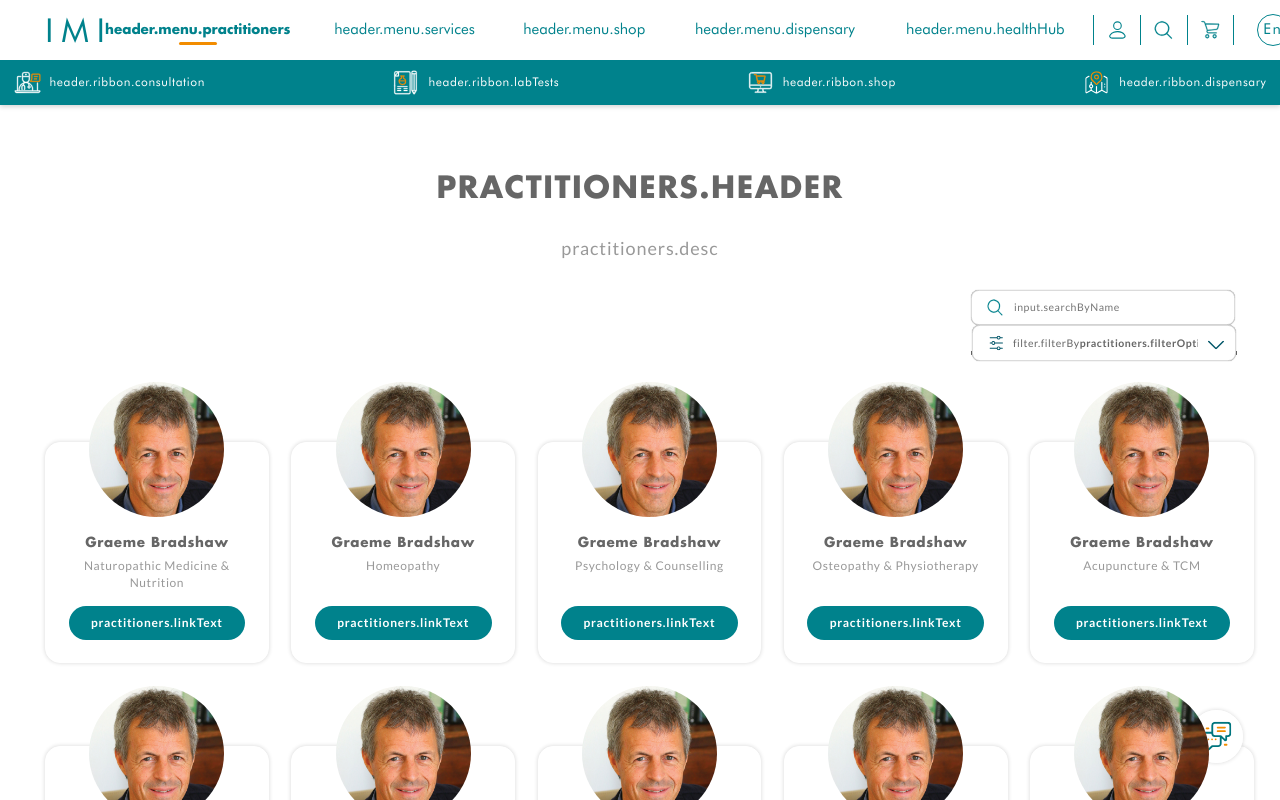
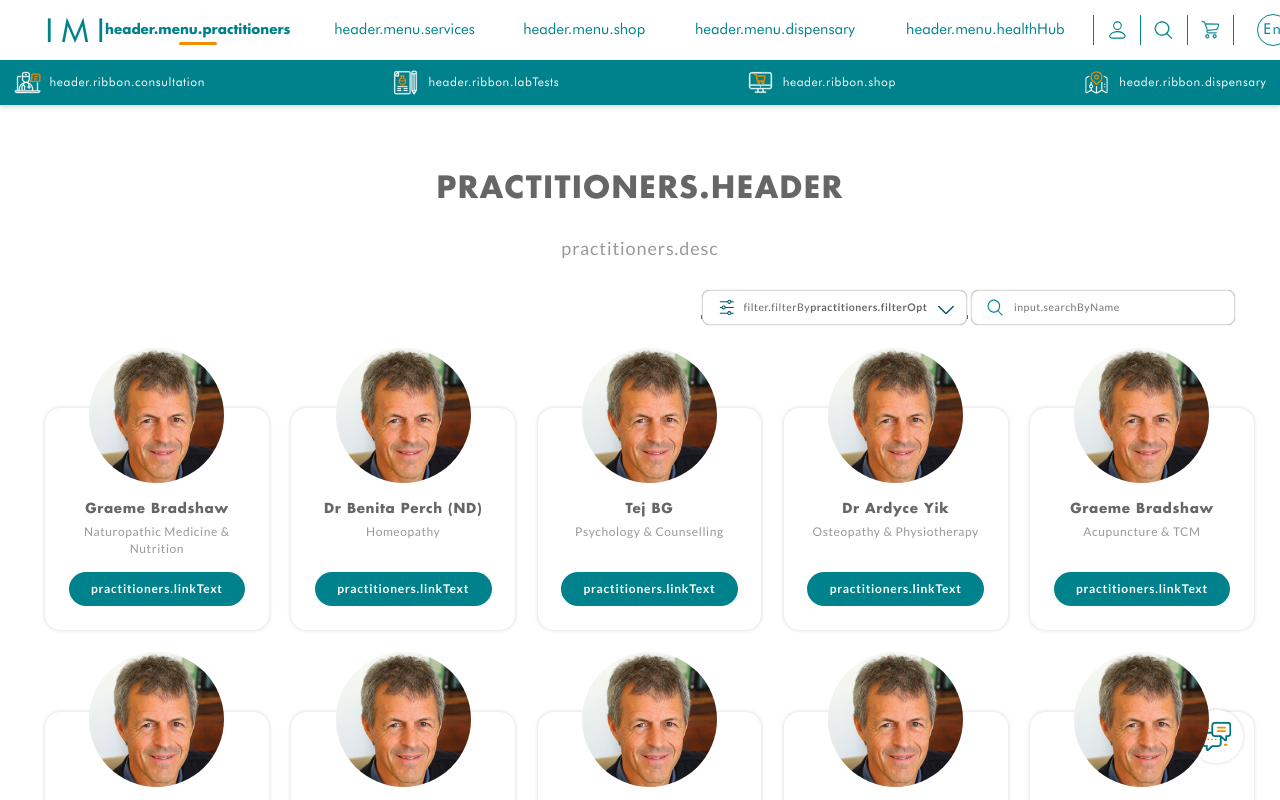
Before and after one commit to Chrislmc/react-boilerplate, a React (Vite) app: page / in a window 1280 px wide. Both pictures are taken after a click on the button "header.menu.practitioners". Built offline with nearby package versions, Linux system fonts and the light colour scheme; what i18next-xhr-backend would draw is missing.

Commit message:
practitioner page search logic

```diff
--- a/src/pages/practitioners/_practitioners-page.scss
+++ b/src/pages/practitioners/_practitioners-page.scss
@@ -14,6 +14,9 @@
                 align-self: flex-end;
                 width: fit-content;
                 margin: 0;
+                display: flex;
+                flex-direction: row;
+                gap: 0.5rem;
                 z-index: 2;
             }
 
--- a/src/pages/practitioners/index.tsx
+++ b/src/pages/practitioners/index.tsx
@@ -38,6 +38,15 @@ export const PractitionersPage = () => {
                       )?.length
               );
 
+    const finalCardList = searchString?.length
+        ? filteredCardList?.filter(
+              (cardItem) =>
+                  cardItem.name
+                      .toLocaleLowerCase()
+                      .indexOf(searchString.toLocaleLowerCase()) > -1
+          )
+        : filteredCardList;
+
     return (
         <div id="practitioners-page">
             <ImiSection className="practitioners-page-desc-section">
@@ -48,11 +57,6 @@ export const PractitionersPage = () => {
                         <ContainerX>
                             <div className="content-container">
                                 <div className="control-container">
-                                    <ImiInput
-                                        placeholder={"input.searchByName"}
-                                        value={searchString}
-                                        setValue={setSearchString}
-                                    />
                                     <ImiSelect<IPractitionerType>
                                         options={translatedFilterOption}
                                         defaultOption={
@@ -63,8 +67,13 @@ export const PractitionersPage = () => {
                                         setSelectedOption={setSelectedOption}
                                         setInTransition={setInTransition}
                                     />
+                                    <ImiInput
+                                        placeholder={"input.searchByName"}
+                                        value={searchString}
+                                        setValue={setSearchString}
+                                    />
                                 </div>
-                                {filteredCardList?.length ? (
+                                {finalCardList?.length ? (
                                     <div
                                         className={`card-grid-container${
                                             inTransition
@@ -72,7 +81,7 @@ export const PractitionersPage = () => {
                                                 : ""
                                         }`}
                                     >
-                                        {filteredCardList.map((cardItem) => (
+                                        {finalCardList.map((cardItem) => (
                                             <PractitionerCard
                                                 {...cardItem}
                                                 button={{
--- a/src/pages/practitioners/practitionersPageConstant.tsx
+++ b/src/pages/practitioners/practitionersPageConstant.tsx
@@ -59,7 +59,7 @@ export const practitionersPageCardList = [
     {
         id: "2",
         imgUrl: Images.GraemeBradshawPortrait,
-        name: "Graeme Bradshaw",
+        name: "Dr Benita Perch (ND)",
         types: [IPractitionerType.HOMEOPATHY],
         button: {
             text: "practitioners.linkText",
@@ -68,7 +68,7 @@ export const practitionersPageCardList = [
     {
         id: "3",
         imgUrl: Images.GraemeBradshawPortrait,
-        name: "Graeme Bradshaw",
+        name: "Tej BG",
         types: [IPractitionerType.PSYCHOLOGY_AND_COUNSELLING],
         button: {
             text: "practitioners.linkText",
@@ -77,7 +77,7 @@ export const practitionersPageCardList = [
     {
         id: "4",
         imgUrl: Images.GraemeBradshawPortrait,
-        name: "Graeme Bradshaw",
+        name: "Dr Ardyce Yik",
         types: [IPractitionerType.OSTEOPATHY_AND_PHYSIOTHERAPY],
         button: {
             text: "practitioners.linkText",
```
